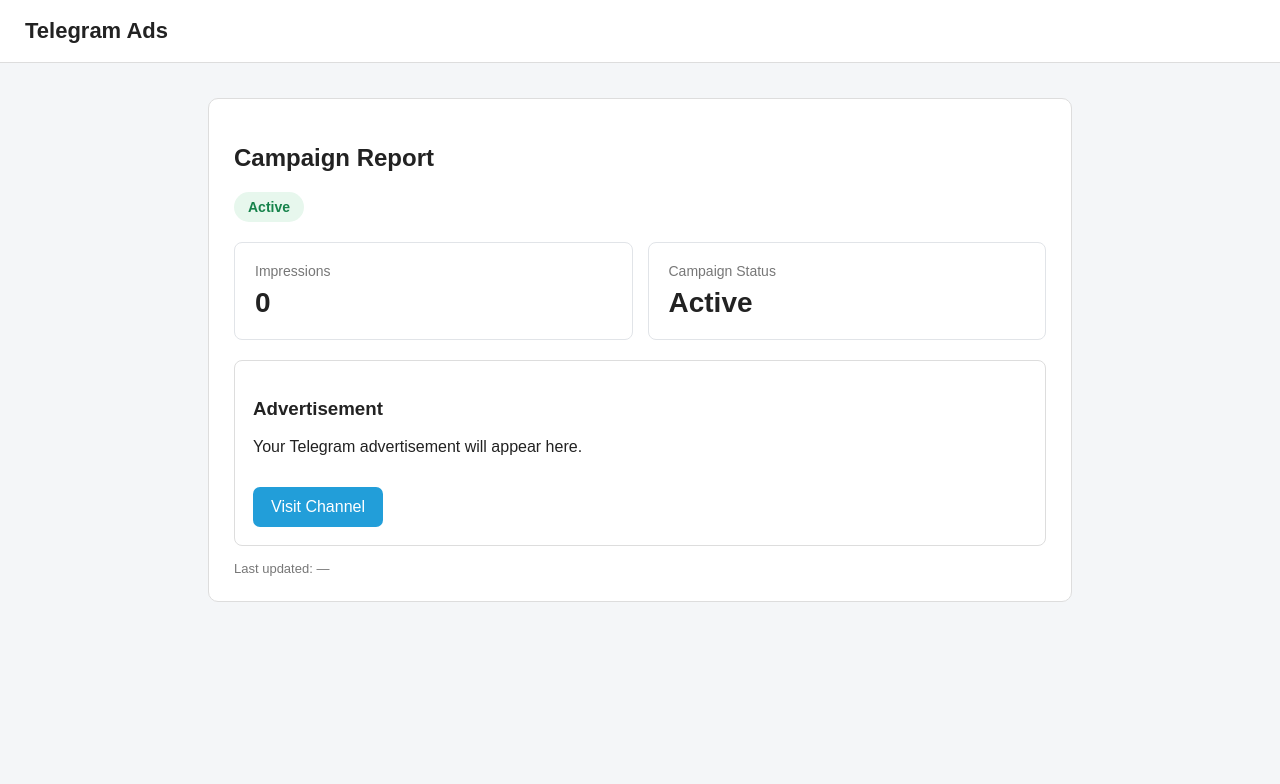
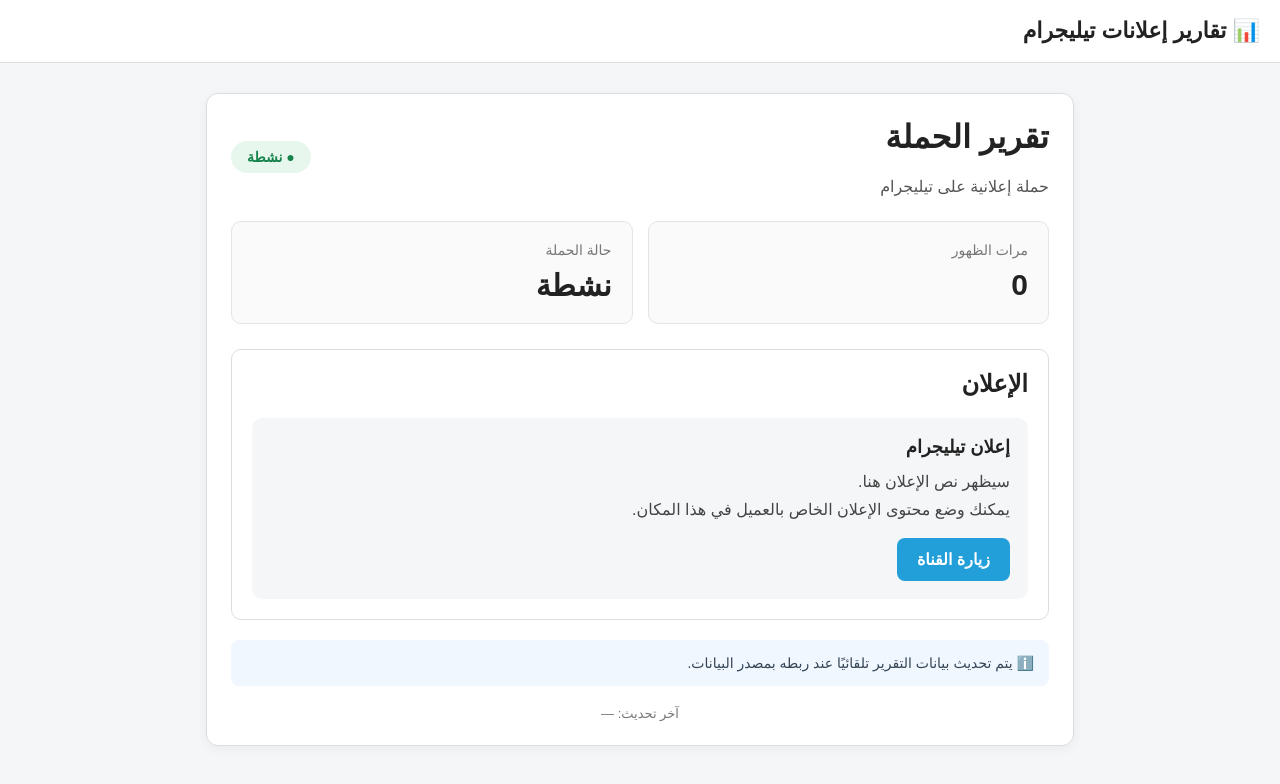
Before and after one commit to AhmedElTager/telegram-ads-reports, a plain HTML site: page index.html in a window 1280 px wide. Drawn offline with Linux system fonts and the light colour scheme.

Commit message:
Localize index.html for Arabic language support
Updated the HTML structure and content for Arabic localization, including changes to text, styles, and layout adjustments.

```diff
--- a/index.html
+++ b/index.html
@@ -1,9 +1,10 @@
 <!DOCTYPE html>
-<html lang="en">
+<html lang="ar" dir="rtl">
 <head>
   <meta charset="UTF-8">
   <meta name="viewport" content="width=device-width, initial-scale=1.0">
-  <title>Telegram Ads — Campaign Report</title>
+
+  <title>تقرير إعلانات تيليجرام</title>
 
   <style>
     * {
@@ -18,30 +19,50 @@
     }
 
     .topbar {
-      background: #fff;
+      background: #ffffff;
       border-bottom: 1px solid #ddd;
-      padding: 18px 25px;
+      padding: 18px 20px;
       font-size: 22px;
       font-weight: bold;
     }
 
     .container {
       max-width: 900px;
-      margin: 35px auto;
-      padding: 0 18px;
+      margin: 30px auto;
+      padding: 0 16px;
     }
 
     .card {
-      background: #fff;
+      background: #ffffff;
       border: 1px solid #ddd;
-      border-radius: 10px;
-      padding: 25px;
+      border-radius: 12px;
+      padding: 24px;
       margin-bottom: 20px;
+      box-shadow: 0 3px 12px rgba(0, 0, 0, 0.05);
+    }
+
+    .header {
+      display: flex;
+      justify-content: space-between;
+      align-items: center;
+      gap: 15px;
+      flex-wrap: wrap;
+    }
+
+    h1,
+    h2,
+    h3 {
+      margin-top: 0;
+    }
+
+    .campaign-name {
+      color: #555;
+      margin-top: 5px;
     }
 
     .status {
       display: inline-block;
-      padding: 7px 14px;
+      padding: 8px 16px;
       border-radius: 20px;
       background: #e7f7ed;
       color: #16834b;
@@ -53,52 +74,103 @@
       display: grid;
       grid-template-columns: repeat(2, 1fr);
       gap: 15px;
-      margin-top: 20px;
+      margin-top: 25px;
     }
 
     .stat {
       border: 1px solid #e1e4e8;
-      border-radius: 8px;
+      border-radius: 10px;
       padding: 20px;
+      background: #fafafa;
     }
 
     .stat-title {
       color: #777;
       font-size: 14px;
-      margin-bottom: 8px;
+      margin-bottom: 10px;
     }
 
     .stat-value {
-      font-size: 28px;
+      font-size: 30px;
       font-weight: bold;
     }
 
     .ad-preview {
-      margin-top: 20px;
+      margin-top: 25px;
       border: 1px solid #ddd;
-      border-radius: 8px;
+      border-radius: 10px;
+      padding: 20px;
+      background: #ffffff;
+    }
+
+    .ad-box {
+      background: #f4f6f8;
+      border-radius: 10px;
       padding: 18px;
+      margin-top: 15px;
+    }
+
+    .ad-title {
+      font-size: 18px;
+      font-weight: bold;
+      margin-bottom: 10px;
+    }
+
+    .ad-text {
+      line-height: 1.7;
+      color: #444;
     }
 
     .channel-button {
       display: inline-block;
       margin-top: 15px;
-      padding: 11px 18px;
+      padding: 12px 20px;
       background: #229ed9;
       color: white;
       text-decoration: none;
-      border-radius: 7px;
+      border-radius: 8px;
+      font-weight: bold;
+    }
+
+    .channel-button:hover {
+      opacity: 0.9;
     }
 
     .updated {
       color: #777;
       font-size: 13px;
-      margin-top: 15px;
+      margin-top: 20px;
+      text-align: center;
+    }
+
+    .info {
+      margin-top: 20px;
+      padding: 15px;
+      background: #f0f7ff;
+      border-radius: 8px;
+      color: #345;
+      font-size: 14px;
     }
 
     @media (max-width: 600px) {
+      .container {
+        margin: 15px auto;
+      }
+
+      .card {
+        padding: 18px;
+      }
+
       .stats {
         grid-template-columns: 1fr;
+      }
+
+      .stat-value {
+        font-size: 26px;
+      }
+
+      .topbar {
+        font-size: 19px;
       }
     }
   </style>
@@ -107,61 +179,96 @@
 <body>
 
   <div class="topbar">
-    Telegram Ads
+    📊 تقارير إعلانات تيليجرام
   </div>
 
   <div class="container">
 
     <div class="card">
-      <h2>Campaign Report</h2>
+
+      <div class="header">
+
+        <div>
+          <h1>تقرير الحملة</h1>
+          <div class="campaign-name">
+            حملة إعلانية على تيليجرام
+          </div>
+        </div>
 
         <span class="status">
-        Active
+          ● نشطة
         </span>
+
+      </div>
+
 
       <div class="stats">
 
         <div class="stat">
+
           <div class="stat-title">
-            Impressions
+            مرات الظهور
           </div>
 
           <div class="stat-value">
             0
           </div>
+
         </div>
 
+
         <div class="stat">
+
           <div class="stat-title">
-            Campaign Status
+            حالة الحملة
           </div>
 
           <div class="stat-value">
-            Active
-          </div>
+            نشطة
           </div>
 
         </div>
 
+      </div>
+
+
       <div class="ad-preview">
 
-        <h3>Advertisement</h3>
+        <h2>
+          الإعلان
+        </h2>
 
-        <p>
-          Your Telegram advertisement will appear here.
-        </p>
+        <div class="ad-box">
+
+          <div class="ad-title">
+            إعلان تيليجرام
+          </div>
+
+          <div class="ad-text">
+            سيظهر نص الإعلان هنا.
+            <br>
+            يمكنك وضع محتوى الإعلان الخاص بالعميل في هذا المكان.
+          </div>
 
           <a
             class="channel-button"
-          href="#"
+            href="https://t.me/"
             target="_blank">
-          Visit Channel
+            زيارة القناة
           </a>
 
         </div>
 
+      </div>
+
+
+      <div class="info">
+        ℹ️ يتم تحديث بيانات التقرير تلقائيًا عند ربطه بمصدر البيانات.
+      </div>
+
+
       <div class="updated">
-        Last updated: —
+        آخر تحديث: —
       </div>
 
     </div>
```
Lines whose indentation alone changed are shown as unchanged.
